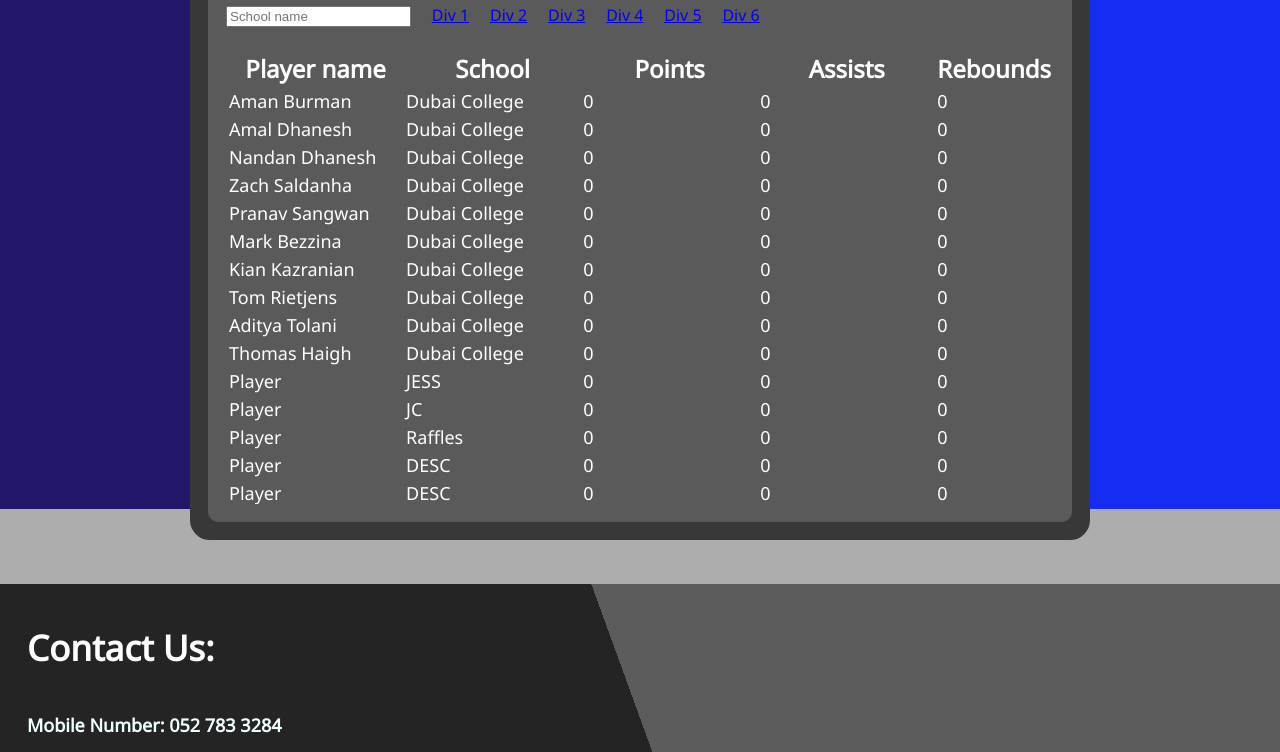
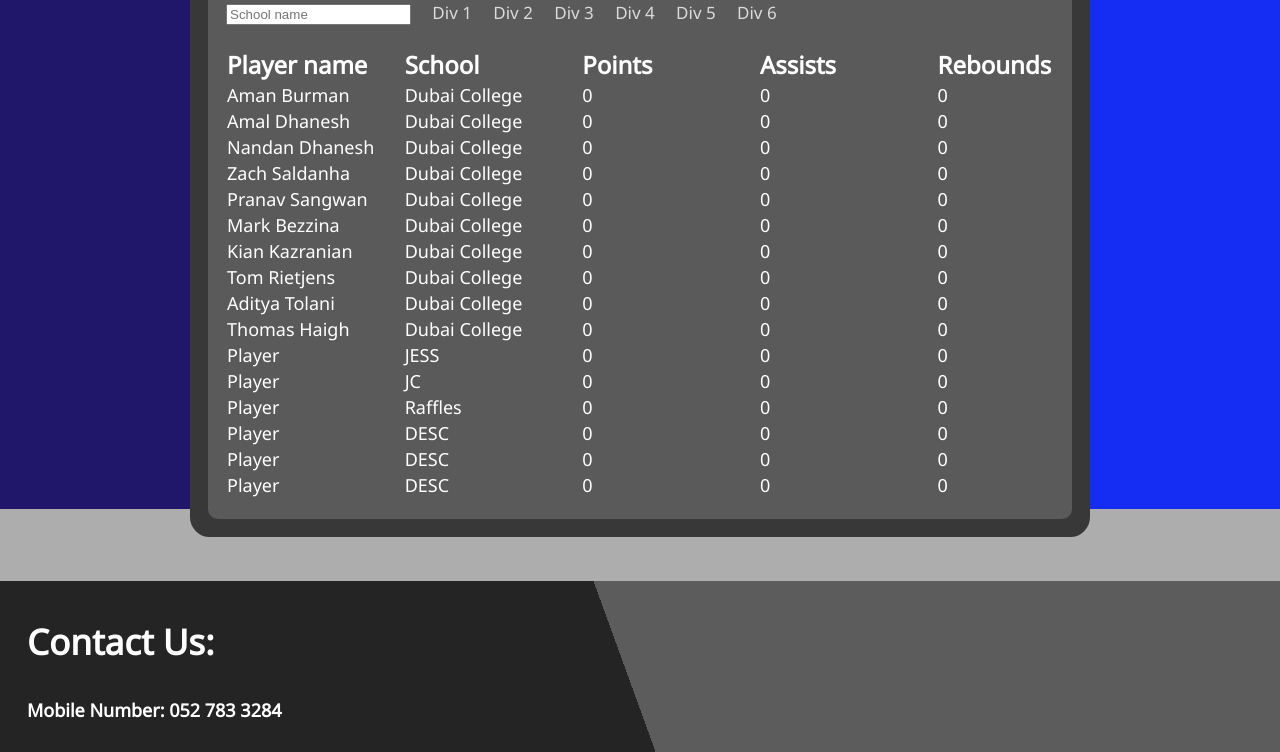
Before and after one commit to JoshGus/DAVS_Website, a plain HTML site: page players.html in a window 1280 px wide. Shown: the part 291-1043 px from the top of the page. Drawn offline with nearby package versions, Linux system fonts and the light colour scheme.

Commit message:
Players Table Update

```diff
--- a/players.html
+++ b/players.html
@@ -15,6 +15,19 @@
 	<script src="https://code.jquery.com/jquery-3.1.1.js">
 
 	</script>
+  <style>
+
+    /* Hide scrollbar for Chrome, Safari and Opera */
+    .example::-webkit-scrollbar {
+        display: none;
+    }
+
+    /* Hide scrollbar for IE, Edge and Firefox */
+    .example {
+      -ms-overflow-style: none;  /* IE and Edge */
+      scrollbar-width: none;  /* Firefox */
+    }
+  </style>
 </head>
 
 
@@ -71,22 +84,22 @@
           <input type="text" id="myInput" onkeyup='tableSearch()' placeholder="School name">
           <a>&nbsp;</a>
           <a>&nbsp;</a>
-          <a href="players.html">Div 1</a>
+          <a href="players.html"style="text-decoration: none">Div 1</a>
           <a>&nbsp;</a>
           <a>&nbsp;</a>
-          <a href="Div2.html">Div 2</a>
+          <a href="Div2.html"style="text-decoration: none">Div 2</a>
           <a>&nbsp;</a>
           <a>&nbsp;</a>
-          <a href="Div3.html">Div 3</a>
+          <a href="Div3.html"style="text-decoration: none">Div 3</a>
           <a>&nbsp;</a>
           <a>&nbsp;</a>
-          <a href="Div4.html">Div 4</a>
+          <a href="Div4.html"style="text-decoration: none">Div 4</a>
           <a>&nbsp;</a>
           <a>&nbsp;</a>
-          <a href="Div5.html">Div 5</a>
+          <a href="Div5.html"style="text-decoration: none">Div 5</a>
           <a>&nbsp;</a>
           <a>&nbsp;</a>
-          <a href="Div6.html">Div 6</a>
+          <a href="Div6.html"style="text-decoration: none">Div 6</a>
           <table class="table" id="myTable" data-filter-control="true" data-show-search-clear-button="true">
             <br>
             <thead>
--- a/stylePlayers.css
+++ b/stylePlayers.css
@@ -309,7 +309,7 @@ tr{
 .container_box{
   position: relative;
   align-items: center;
-  width: 100%;
+  width: 80%;
   max-width: 900px;
 	height: auto;
   border: 3px solid rgb(56, 56, 56);
@@ -321,12 +321,10 @@ tr{
 }
 
 .contact {
-  font-color: black;
+  color: white;
 }
 
 
-@charset "utf-8";
-/* http://techneblog.com/article/creating-responsive-multiple-column-list */
 
 
 /*CSS3 multiple columns.*/
@@ -374,42 +372,40 @@ thead{
 
 
 
+/* Body
+1. Remove the margin in all browsers.
+2. As a best practice, apply a default `background-color`.
+3. Set an explicit initial text-align value so that we can later use
+the `inherit` value on things like `<th>` elements. */
 
 
 
-
-// Body
-//
-// 1. Remove the margin in all browsers.
-// 2. As a best practice, apply a default `background-color`.
-// 3. Set an explicit initial text-align value so that we can later use
-//    the `inherit` value on things like `<th>` elements.
-
 body {
-  margin: 0; // 1
+  margin: 0;
   font-family: $font-family-base;
   @include font-size($font-size-base);
   font-weight: $font-weight-base;
   line-height: $line-height-base;
   color: $body-color;
-  text-align: left; // 3
-  background-color: $body-bg; // 2
+  text-align: left;
+  background-color: $body-bg;
 }
 
-// Suppress the focus outline on elements that cannot be accessed via keyboard.
-// This prevents an unwanted focus outline from appearing around elements that
-// might still respond to pointer events.
-//
-// Credit: https://github.com/suitcss/base
+/* Suppress the focus outline on elements that cannot be accessed via keyboard.
+This prevents an unwanted focus outline from appearing around elements that
+might still respond to pointer events.
+Credit: https://github.com/suitcss/base */
+
+
 [tabindex="-1"]:focus {
   outline: 0 !important;
 }
 
 
-// Content grouping
-//
-// 1. Add the correct box sizing in Firefox.
-// 2. Show the overflow in Edge and IE.
+/* Content grouping
+
+/* 1. Add the correct box sizing in Firefox. */
+/* 2. Show the overflow in Edge and IE. */
 
 hr {
   box-sizing: content-box; // 1
@@ -418,15 +414,14 @@ hr {
 }
 
 
-//
-// Typography
-//
+/* Typography */
 
-// Remove top margins from headings
-//
-// By default, `<h1>`-`<h6>` all receive top and bottom margins. We nuke the top
-// margin for easier control within type scales as it avoids margin collapsing.
-// stylelint-disable-next-line selector-list-comma-newline-after
+/* Remove top margins from headings
+By default, `<h1>`-`<h6>` all receive top and bottom margins. We nuke the top
+margin for easier control within type scales as it avoids margin collapsing. */
+/* stylelint-disable-next-line selector-list-comma-newline-after */
+
+
 h1, h2, h3, h4, h5, h6 {
   margin-top: 0;
   margin-bottom: $headings-margin-bottom;
@@ -517,18 +512,15 @@ sub { bottom: -.25em; }
 sup { top: -.5em; }
 
 
-//
-// Links
-//
-
 a {
-  color: $link-color;
-  text-decoration: $link-decoration;
-  background-color: transparent; // Remove the gray background on active links in IE 10.
+  color: rgb(219, 219, 219);
+  font-size: 17px;
+  text-decoration: none;
+  background-color: transparent;
 
   @include hover {
-    color: $link-hover-color;
-    text-decoration: $link-hover-decoration;
+    color: white;
+    text-decoration: none;
   }
 }
 
@@ -575,19 +567,18 @@ pre {
 }
 
 
-//
-// Figures
-//
+
+ /* Figures */
+
 
 figure {
-  // Apply a consistent margin strategy (matches our type styles).
+  /* Apply a consistent margin strategy (matches our type styles). */
   margin: 0 0 1rem;
 }
 
 
-//
-// Images and content
-//
+/* Images and content */
+
 
 img {
   vertical-align: middle;
@@ -601,10 +592,7 @@ svg {
   vertical-align: middle;
 }
 
-
-//
-// Tables
-//
+/* Tables */
 
 table {
   border-collapse: collapse; // Prevent double borders
@@ -620,15 +608,12 @@ caption {
 }
 
 th {
-  // Matches default `<td>` alignment by inheriting from the `<body>`, or the
-  // closest parent with a set `text-align`.
+  /* Matches default `<td>` alignment by inheriting from the `<body>`, or the
+  closest parent with a set `text-align`. */
   text-align: inherit;
 }
 
-
-//
-// Forms
-//
+ /* Forms */
 
 label {
   // Allow labels to use `margin` for spacing.
```
